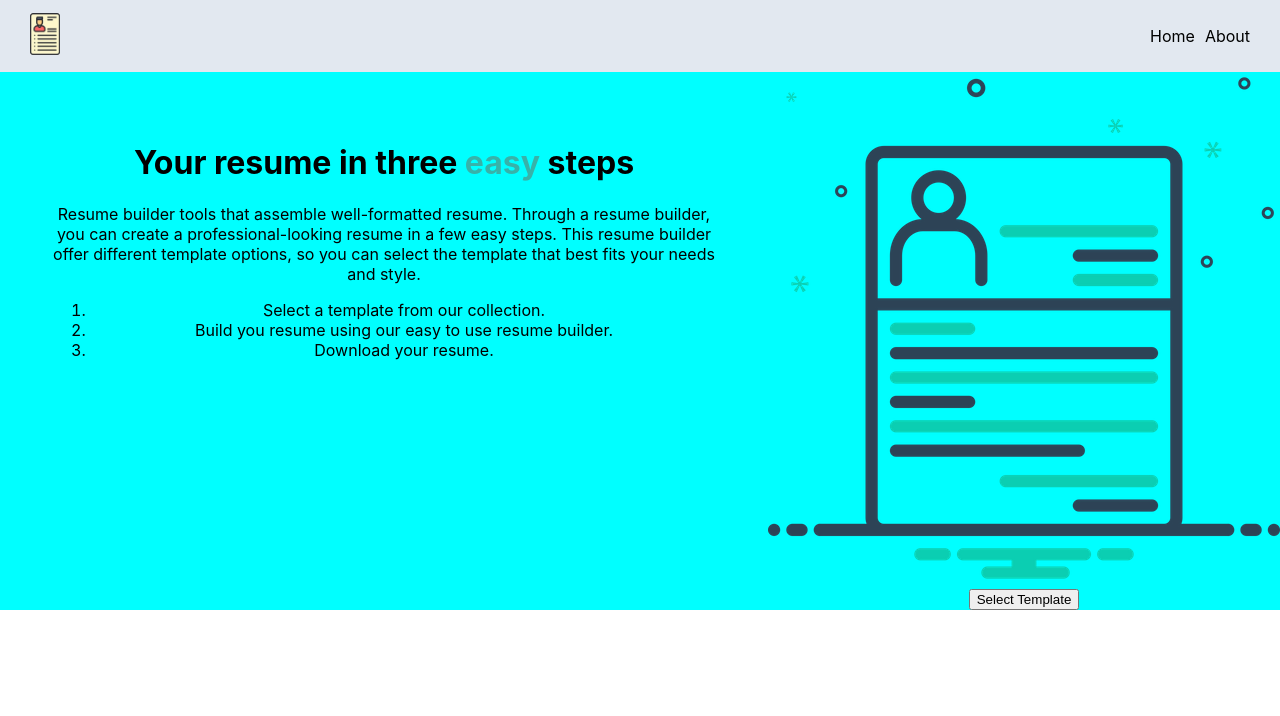
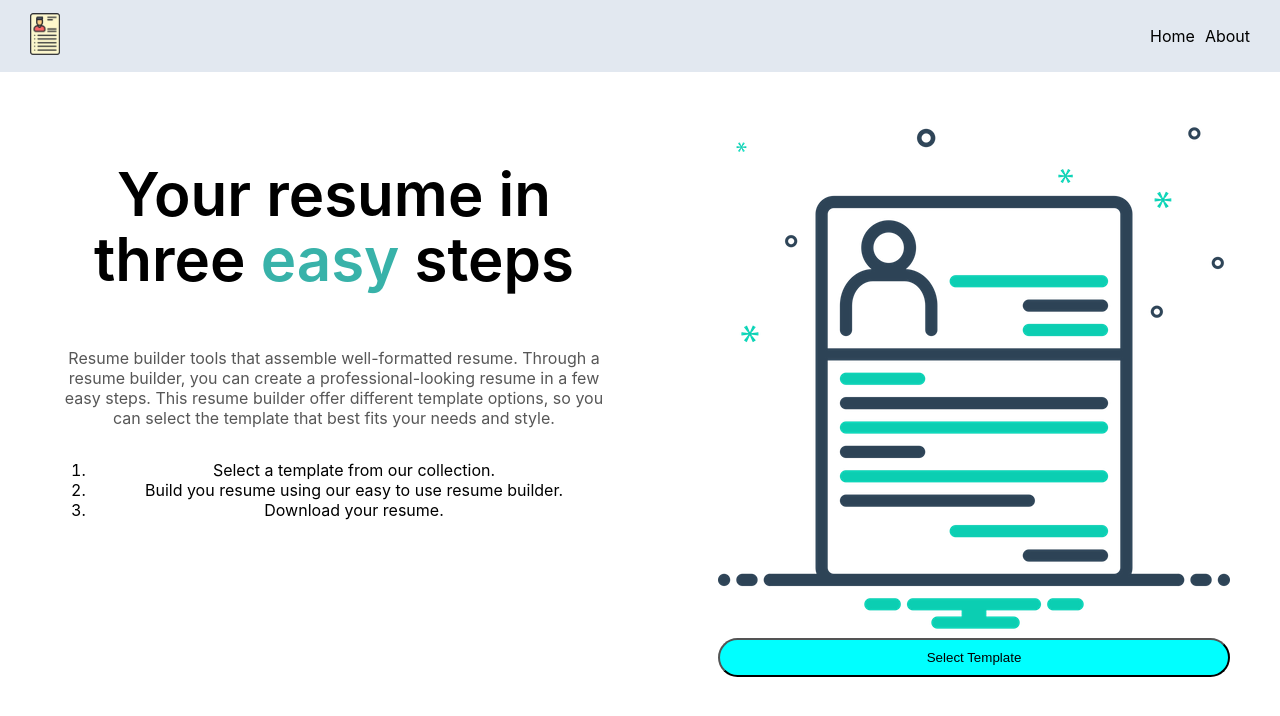
Before and after one commit to Monu5808/Resume-Builder, a React (Create React App) app: page / in a window 1280 px wide. Shown: the top 716 px of the page. Built offline with nearby package versions, Linux system fonts and the light colour scheme.

Commit message:
Home Page Edits

```diff
--- a/src/Pages/Home.css
+++ b/src/Pages/Home.css
@@ -1,13 +1,37 @@
 .home-main{
-    background-color: aqua;
+
+    display: flex;
+    justify-content: center;
+
+
+}
+
+.inner-home{
+
     display: flex;
     justify-content: space-between;
+    max-width: 1300px;
+
 }
 
 .home-left{
+    padding: 50px;
+    display: flex;
+    flex-direction: column;
+
+
+}
+
+
+
+ .home-right{
     padding: 50px;
 }
 
 .home-right button{
     text-align: center;
+    width: 100%;
+    padding: 10px;
+    border-radius: 50px;
+    background-color: aqua;
 }
--- a/src/Pages/Home.js
+++ b/src/Pages/Home.js
@@ -6,9 +6,11 @@ import mainImage from '../Assets/home-img.png'
 const Home = () => {
   return (
     <div className='home-main'>
+      <div className='inner-home'>
+
           <div className='home-left'>
-          <h1>Your resume in three <span style={{color:"#38b2a9"}}>easy</span>  steps</h1>
-          <p>Resume builder tools that assemble well-formatted resume. Through a resume builder, you can create a professional-looking resume in a few easy steps. This resume builder offer different template options, so you can select the template that best fits your needs and style.</p>
+              <h1 style={{textAlign:"center", fontSize:"60px", lineHeight:"65px", fontWeight:"600"}} >Your resume in three <span style={{color:"#38b2a9"}}>easy</span>  steps</h1>
+              <p style={{textAlign:"center", color:"#575757ff"}}>Resume builder tools that assemble well-formatted resume. Through a resume builder, you can create a professional-looking resume in a few easy steps. This resume builder offer different template options, so you can select the template that best fits your needs and style.</p>
 
               <ol>
                 <li>Select a template from our collection.</li>
@@ -23,6 +25,8 @@ const Home = () => {
           </div>
 
         </div>
+
+    </div>
   )
 }
 
```
Lines whose indentation alone changed are shown as unchanged.
